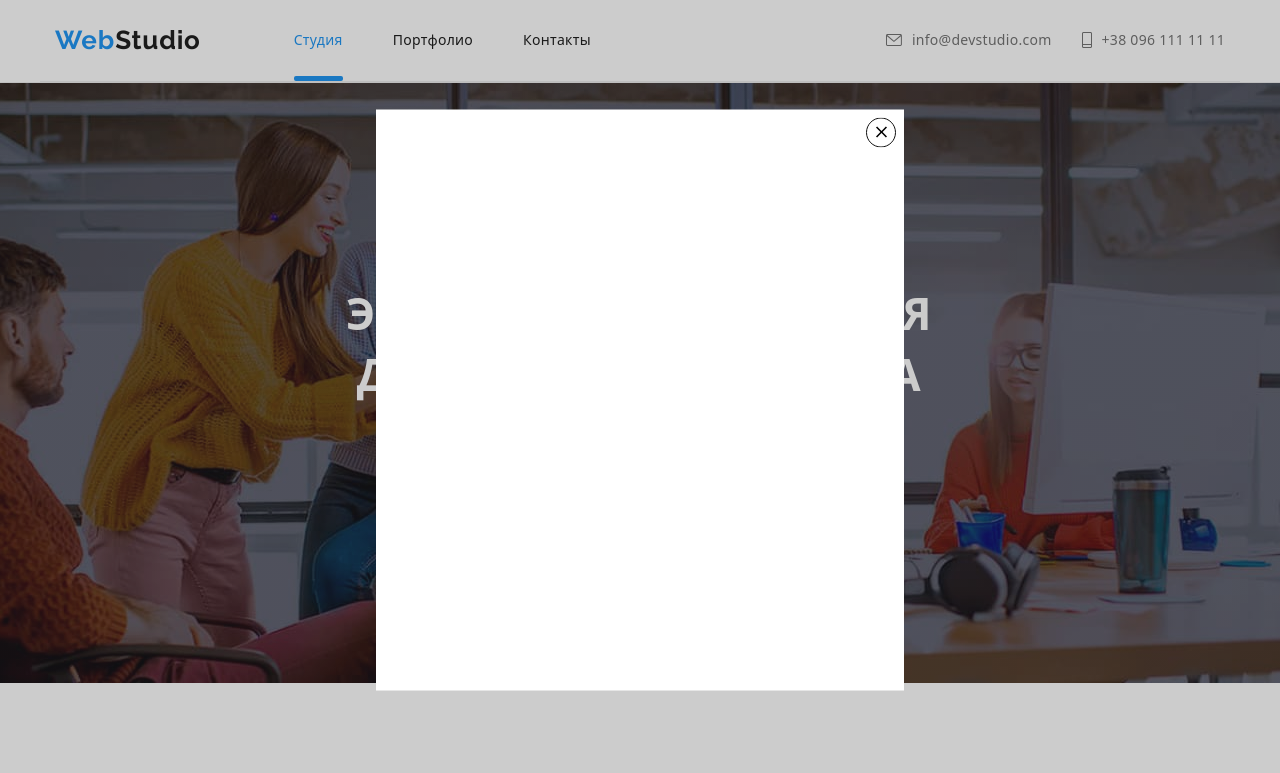
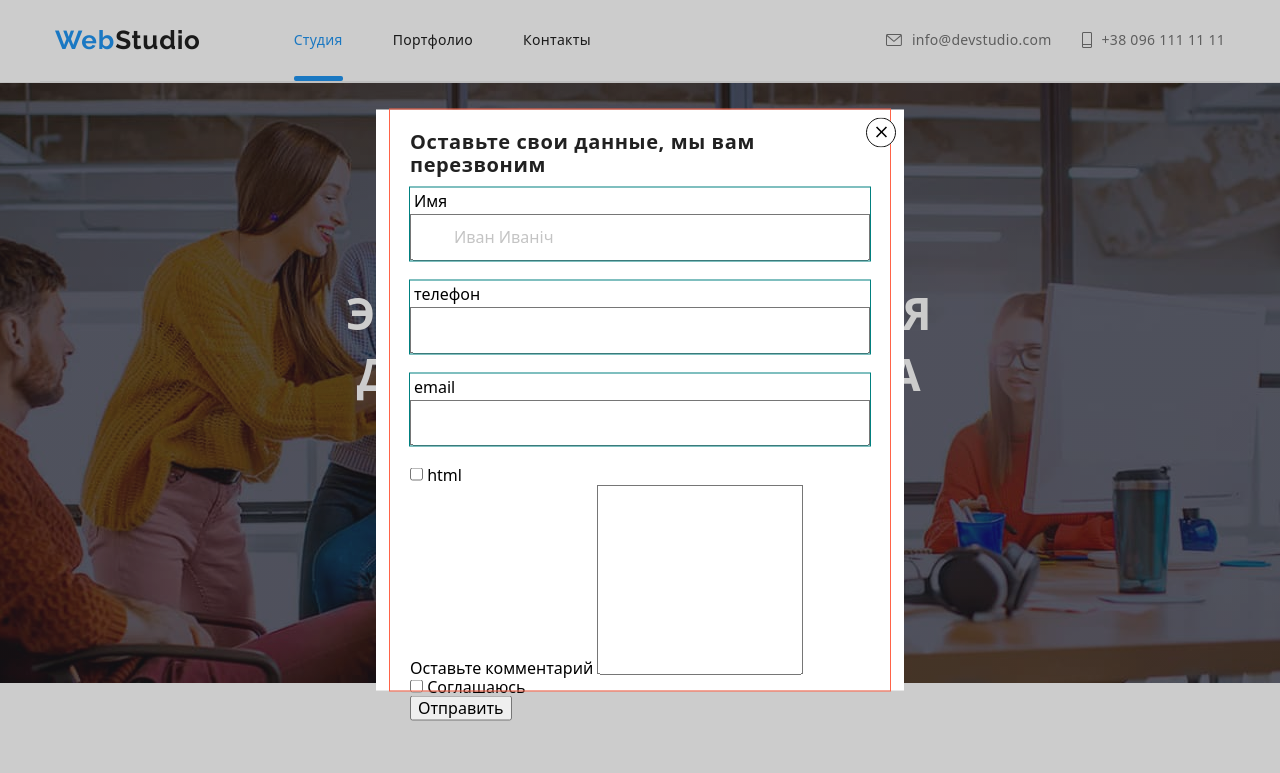
Before and after one commit to Olderas/goit-markup-hw-06, a plain HTML site: page index.html in a window 1280 px wide. Both pictures are taken after a click on the button "Заказать услугу". Shown: the top 773 px of the page. Drawn offline with nearby package versions, Linux system fonts and the light colour scheme.

Commit message:
Модалка добавил input+label

```diff
--- a/css/style.css
+++ b/css/style.css
@@ -396,6 +396,7 @@ height: 600px;
 
 /* Modal window */
 .backdrop {
+
     position: fixed;
     top: 0;
     left: 0;
@@ -418,6 +419,7 @@ height: 600px;
 }
 
 .modal {
+
     position: absolute;
     top: 50%;
     left: 50%;
@@ -456,6 +458,55 @@ height: 600px;
 .button:hover,
 .buttons:focus{
 background-color: var(--hover-button)
+}
+
+.form-modal {
+    display: block;
+width: 500px;
+height: 100%;
+outline: 1px solid tomato;
+margin-left: auto;
+margin-right: auto;
+padding: 20px;
+
+}
+
+.title-modal {
+    width: 448px;
+
+    margin: 0px 0px 12px 0px;
+    font-weight: 700;
+    font-size: 20px;
+    line-height: 1.15;
+    letter-spacing: 0.03em;
+    color: var(--title-text-color);
+}
+
+.form-field{
+    display: flex;
+    flex-direction: column;
+    outline: 1px solid teal;
+    margin-bottom: 20px;
+}
+
+.form-field input {
+    margin: 0;
+    padding-top:12px;
+    padding-bottom: 12px;
+    padding-left: 42px;
+}
+
+.form-field input::placeholder {
+    color: #C4C4C4;
+}
+
+
+
+.form-field label {
+    margin: 4px;
+}
+textarea {
+    resize: none;
 }
 
 
--- a/index.html
+++ b/index.html
@@ -400,7 +400,7 @@
 
         <div>
         <a href="./index.html">
-            <span class="logo-accent">Web</span>
+            <span class="logo-accent">web</span>
             <span class="logo-white">studio</span>
         </a>
     <address class="address">
@@ -466,10 +466,51 @@
                 <svg width="30px" height="30px">
                     <use href="./images/icons.svg/closer.svg#close"></use>
                 </svg>
+
             </button>
 
+            <form class="form-modal">
+            <h2 class="title-modal">Оставьте свои данные, мы вам перезвоним</h2>
+            <div class="form-field">
+            <label for="name">Имя</label>
+            <input type="text" name="name" id="name" placeholder="Иван Иваніч" autofocus>
+            </div>
+
+            <div class="form-field">
+            <label for="tel">телефон</label>
+            <input type="tel" name="tel" id="tel" autocomplete="off"/>
+            </div>
+
+            <div class="form-field">
+            <label for="email">email</label>
+            <input type="email" name="email" id="email">
+            </div>
+
+
+
+            <div role="group">
+            <input type="checkbox" name="topic" value="html" id="html">
+            <label for="html">html</label>
+            <br>
+            <label for="opic">Оставьте комментарий</label>
+            <textarea name="opic" id="opic"  rows="10"></textarea>
+            <br>
+            <input type="checkbox" name="ok" id="ok">
+            <label for="ok">Соглашаюсь</label>
+            <br>
+            <button type="button">Отправить</button>
+
+
+            </div>
+
+
+        </form>
+
         </div>
+
+
     </div   >
     <script src="./js/modal.js"></script>
+
 </body>
 </html>
```
